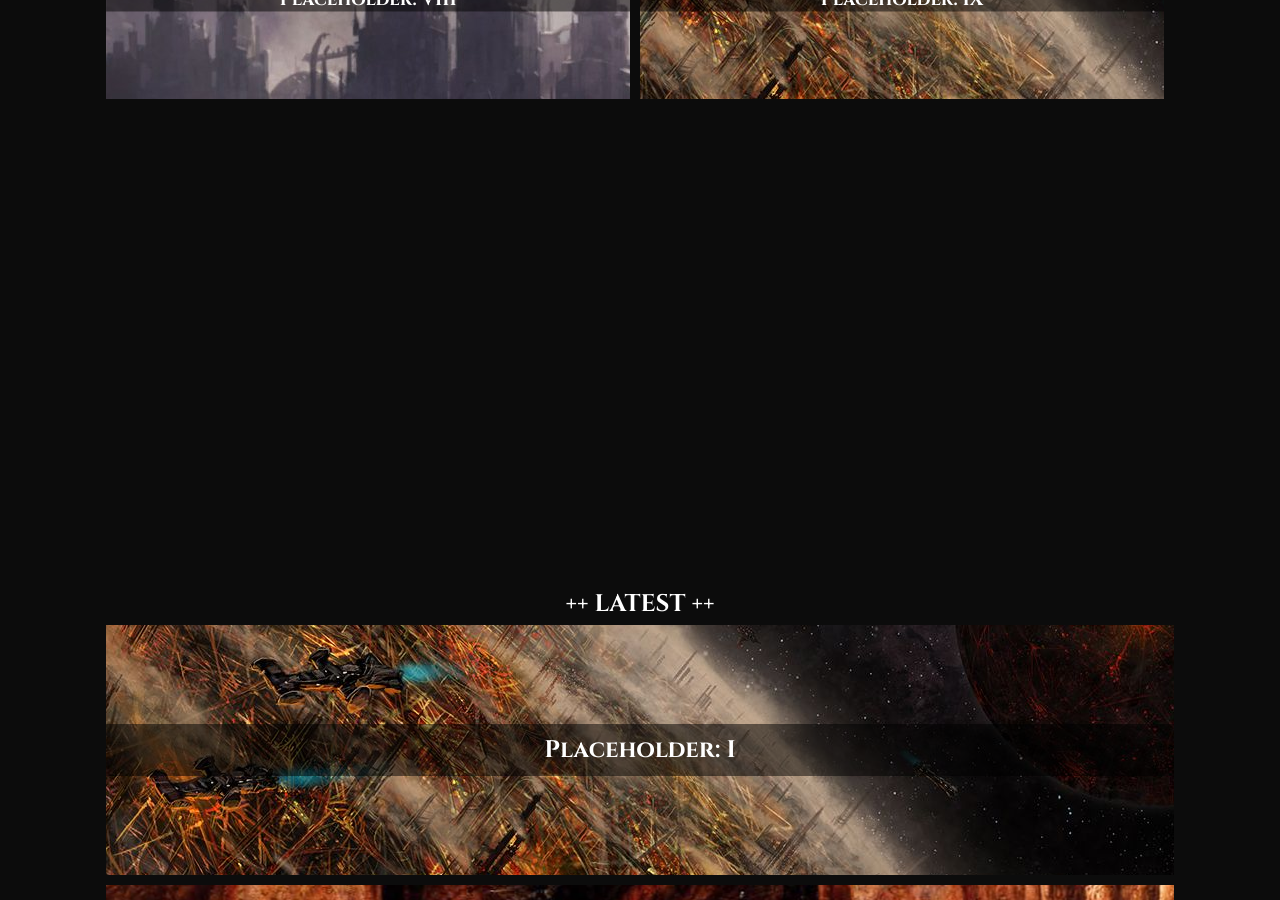
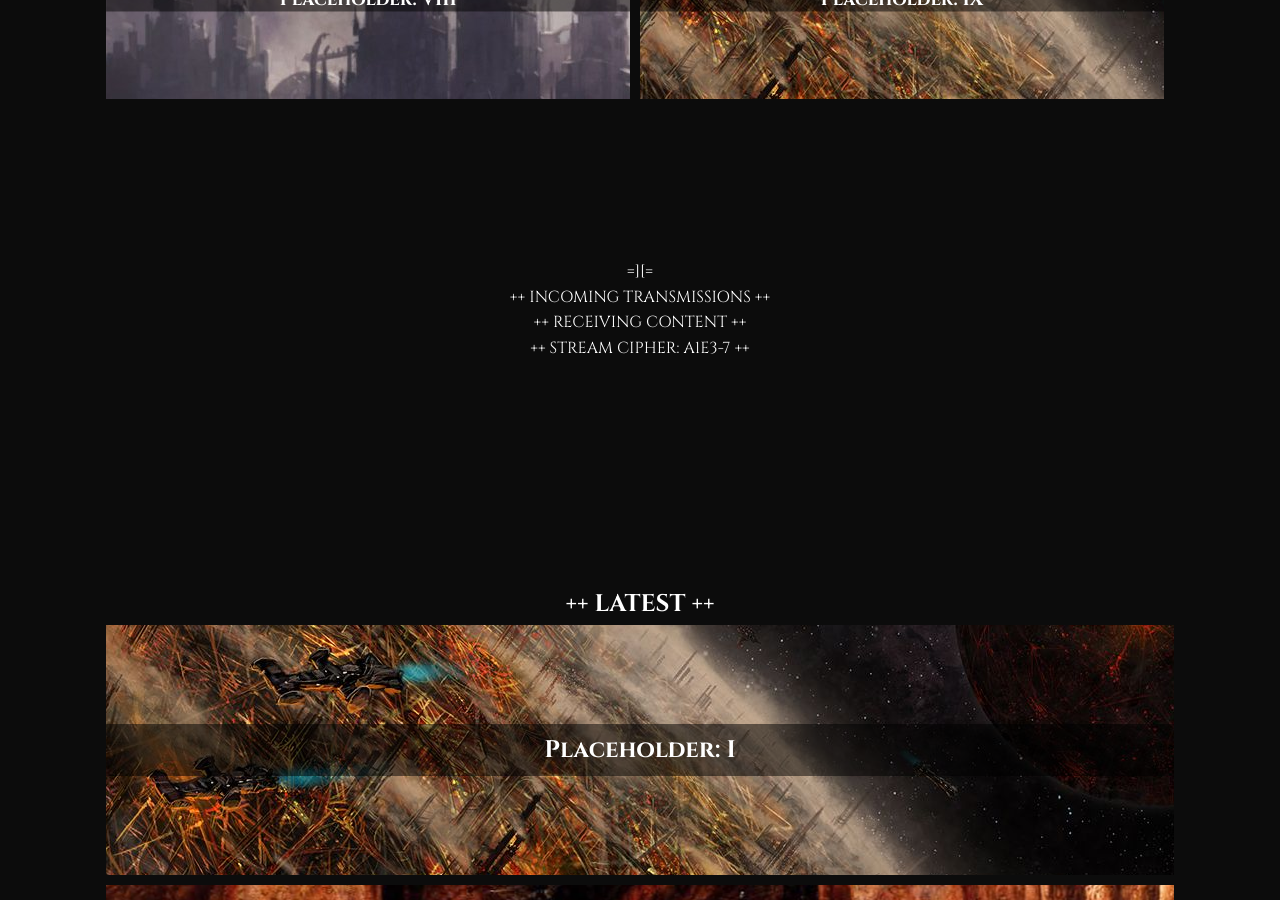
Before and after one commit to bull-sec/inq28, a Jekyll site: the page built from index.md, in a window 1280 px wide and 900 px high, scrolled down 575 px. Built offline with Jekyll 4.4.1, drawn with Linux system fonts in a browser that asks for light colours.

Commit message:
updated typewriter

```diff
--- a/_layouts/home.html
+++ b/_layouts/home.html
@@ -43,7 +43,7 @@ layout: default
 
 <div class="blank-block"></div>
 
-<div class="typewriter2">
+<div class="typewriter">
   <p style="text-align: center;">   =][=   </p>
   <p style="text-align: center;">++ INCOMING TRANSMISSIONS ++</p>
   <p style="text-align: center;">++ RECEIVING CONTENT ++</p>
```
